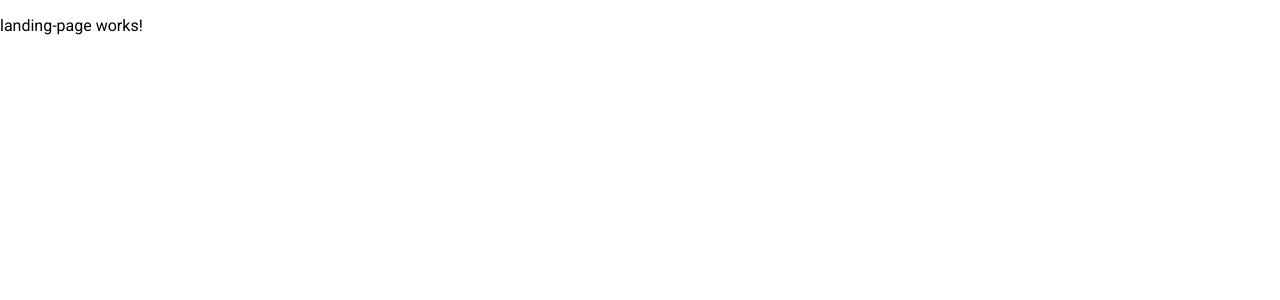
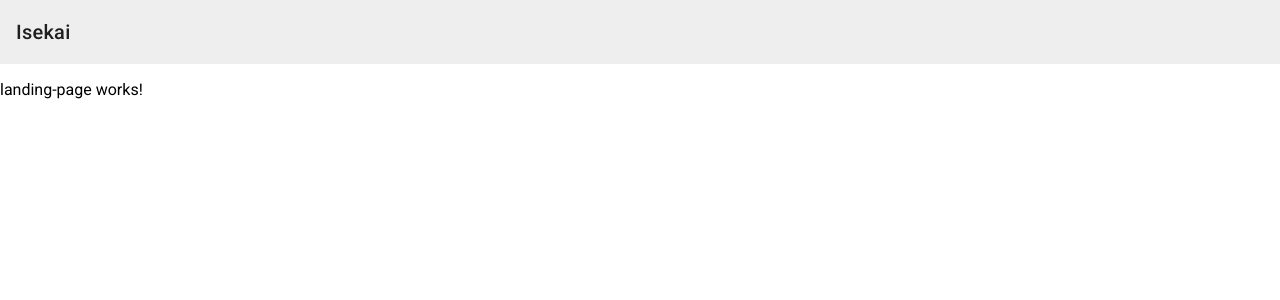
Before and after one commit to goblincraft/isekai, an Angular app: page / in a window 1280 px wide. Shown: the top 300 px of the page. Built offline with nearby package versions, Linux system fonts and the light colour scheme.

Commit message:
feature / create app-core navbar

```diff
--- a/src/app/app.html
+++ b/src/app/app.html
@@ -1 +1,2 @@
+<app-navbar></app-navbar>
 <router-outlet />
--- a/src/app/app.ts
+++ b/src/app/app.ts
@@ -1,9 +1,13 @@
 import { Component, signal } from '@angular/core';
 import { RouterOutlet } from '@angular/router';
+import { Navbar } from './core/ui/navbar/navbar';
 
 @Component({
   selector: 'app-root',
-  imports: [RouterOutlet],
+  imports: [
+    RouterOutlet,
+    Navbar
+  ],
   templateUrl: './app.html',
   styleUrl: './app.css'
 })
--- /dev/null
+++ b/src/app/core/ui/navbar/navbar.css
@@ -0,0 +1,3 @@
+.app-navbar {
+    background-color: #eeeeee;
+}
--- /dev/null
+++ b/src/app/core/ui/navbar/navbar.html
@@ -0,0 +1,3 @@
+<mat-toolbar class="app-navbar">
+  <span>Isekai</span>
+</mat-toolbar>
--- a/src/styles.css
+++ b/src/styles.css
@@ -1,4 +1,3 @@
-/* You can add global styles to this file, and also import other style files */
 @import '@angular/material/prebuilt-themes/indigo-pink.css';
 
 html, body { height: 100%; }
```
Also changed, not shown: src/app/core/ui/navbar/navbar.ts (added, +10 -0 lines).
